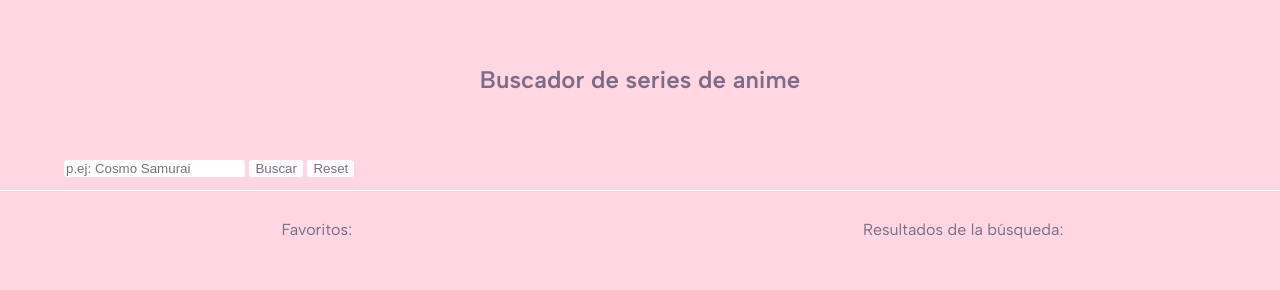
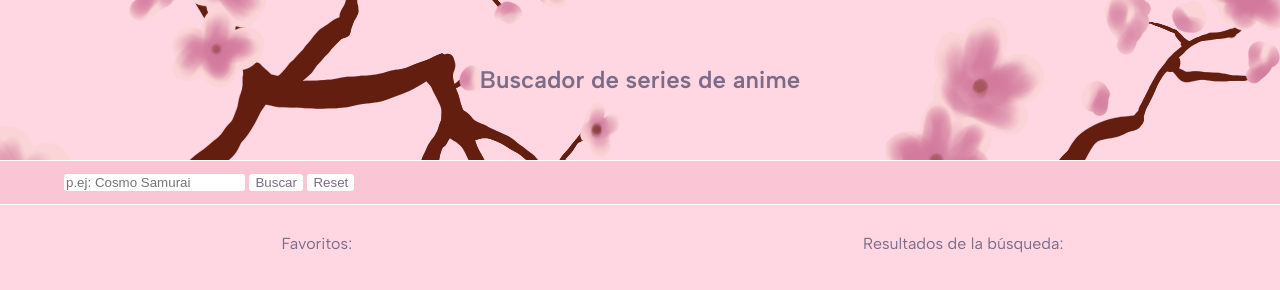
Before and after one commit to Adalab/modulo-2-evaluacion-final-NereidaRO, a website: page docs/index.html in a window 1280 px wide. Drawn offline with nearby package versions, Linux system fonts and the light colour scheme; files that its build step writes are made by us from their sources; files whose address does not match are found by name.

Commit message:
finished the styles, at this point, the page is running

```diff
--- a/src/scss/core/_variables.scss
+++ b/src/scss/core/_variables.scss
@@ -4,3 +4,4 @@ $subtitle-size: 1rem; /*16px*/
 $background-color: #ffd7e3;
 $text: #7c6c88;
 $background-button: white;
+$background-color-dark: #fac5d5;
--- a/src/scss/layout/_header.scss
+++ b/src/scss/layout/_header.scss
@@ -1,4 +1,7 @@
 .header{
+    background-image: url("../images/sakura-alex.png");
+    background-repeat: no-repeat;
+    background-position: center;
     font-weight: 600;
     height: 20vh;
     display: flex;
--- a/src/scss/layout/_main.scss
+++ b/src/scss/layout/_main.scss
@@ -1,14 +1,12 @@
 .main{
-    background-image: url("./assets/images/sakura-alex.png");
-    background-repeat: no-repeat;
-    background-position: left bottom;
     min-height: 80vh;
 
 
     &__form{
-        padding-left: 5%;
-        padding-bottom: 1%;
+        background-color: $background-color-dark;
+        padding: 1% 5%;
         border-bottom: 1px solid $background-button;
+        border-top: 1px solid $background-button;
     }
 
     &__user{
@@ -23,7 +21,6 @@
     }
 
     &__section{
-        background-color: $background-color;
         display: grid;
         grid-template-columns: 1fr 1fr;
         grid-template-rows: 1fr;
```
